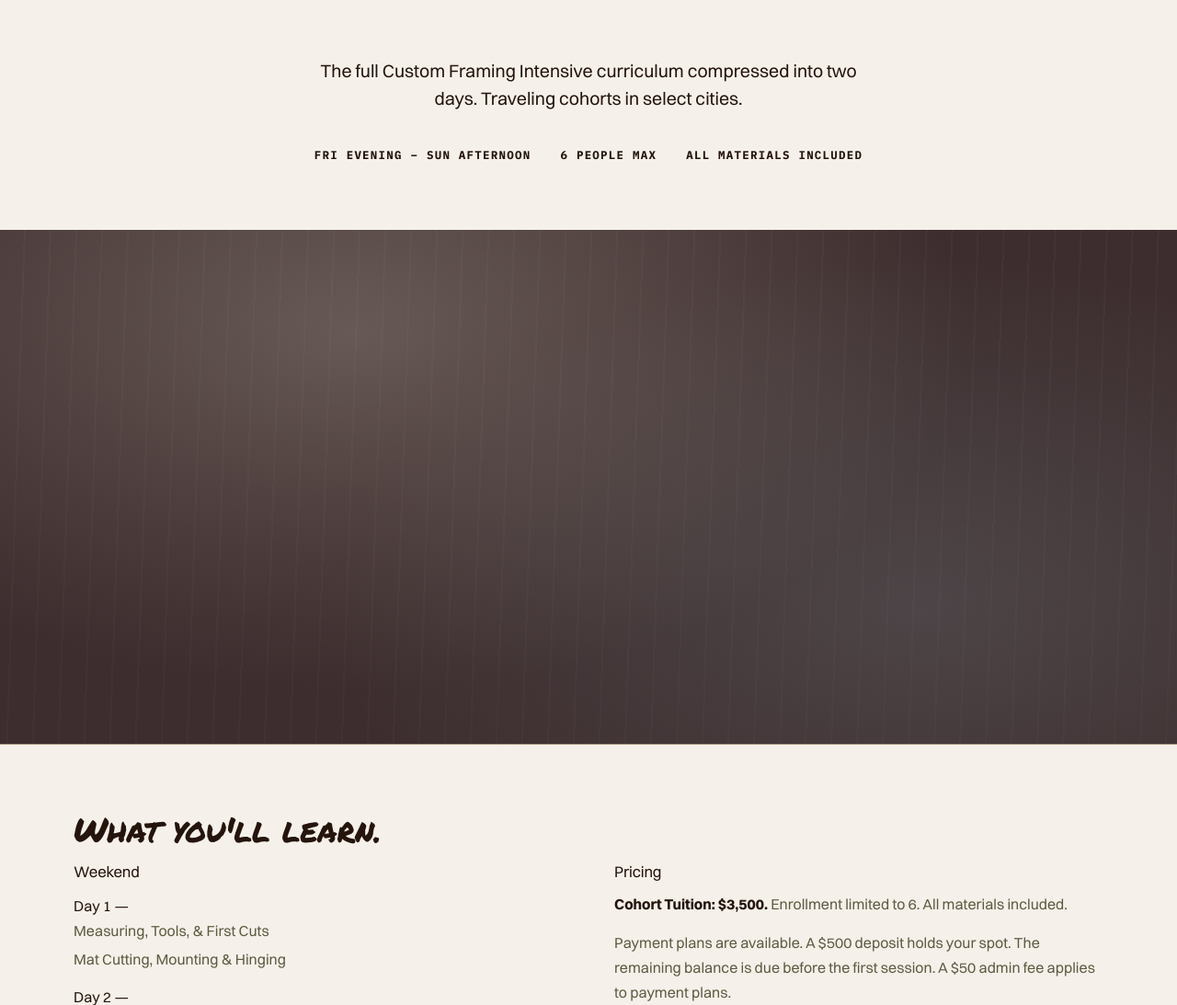
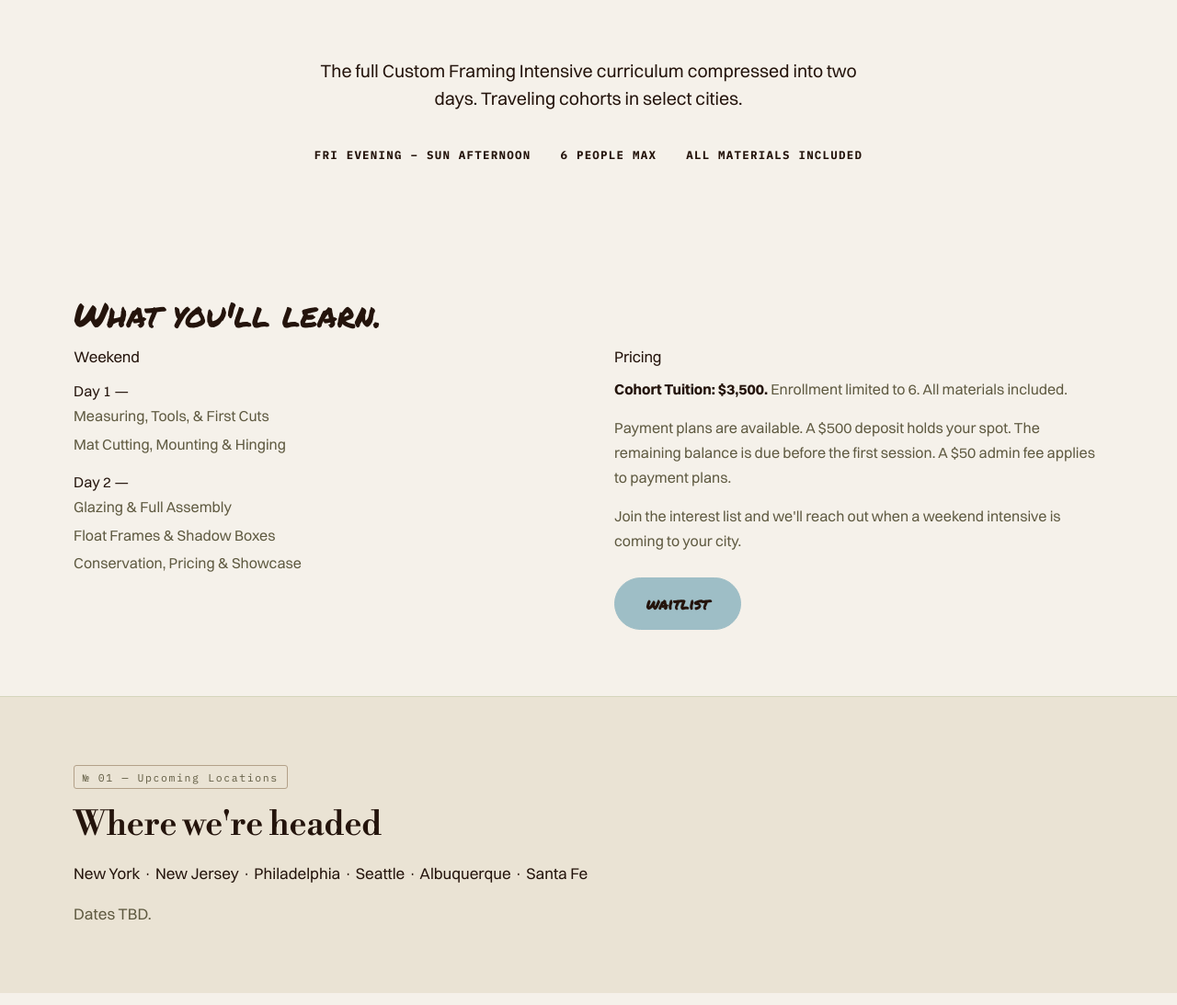
Before and after one commit to Jdrexx/preservationstudio, a Django app: page /weekend/ in a window 1280 px wide. Shown: the part 462-1555 px from the top of the page at 92% size. Run offline with Django 5.2, Linux system fonts and the light colour scheme.

Commit message:
fix(weekend): drop the photo band that was never filled
The weekend page carried a full-bleed `<div class="photo-band photo">` — an
image slot with no image. CSS gave it aspect-ratio 16/7, min-height 15rem and
a `--plum` background, so on a 1440-wide viewport it rendered as 623px of
solid brown (rgb(61,45,46)) with nothing in it.

Measured before the change: the only large contentless coloured block on the
page, top 758, height 623, no text. It also pushed everything below it down
by that 623px, so "What you'll learn" only started at y=1382.

Removed the element and the rule that styled it (`.photo-band`, 26 lines —
nothing else referenced it: no template, no JS, no test). The `.photo` helper
stays: it is the generic "this block accepts a real background-image" hook,
so a real photograph can still drop into any slot later.

Bumped the site.css cache-buster (?v=7 -> ?v=8) for the CSS half.

Verified after the change: 61 tests green x3; the page is 623px shorter
(docH 3157 -> 2534) with no gap left behind — the next section moves up into
the space, header 0, hero 84-758, "What you'll learn" now at 758; zero
contentless coloured blocks remain on /weekend/ or on any other route
(/ , /intensive/, /sentimental-value/, /about/, /contact/, /intensive/apply/);
served CSS carries 0 photo-band rules; procoder check 0 unformatted,
0 blocking.

```diff
--- a/studio/static/studio/css/site.css
+++ b/studio/static/studio/css/site.css
@@ -1368,32 +1368,6 @@ a:hover {
   margin-top: 2.2rem;
 }
 
-/* ---------- Photo band: the workshop/archive image slot ---------- */
-
-.photo-band {
-  aspect-ratio: 16 / 7;
-  min-height: 15rem;
-  background-color: var(--plum);
-  background-image:
-    linear-gradient(180deg, rgba(61, 45, 46, 0.18), rgba(61, 45, 46, 0.42)),
-    radial-gradient(
-      90% 120% at 30% 20%,
-      rgba(222, 214, 195, 0.34),
-      transparent 58%
-    ),
-    radial-gradient(
-      80% 110% at 78% 74%,
-      rgba(158, 190, 198, 0.26),
-      transparent 62%
-    ),
-    repeating-linear-gradient(
-      92deg,
-      transparent 0 26px,
-      rgba(255, 255, 255, 0.03) 26px 28px
-    );
-  border-bottom: 1px solid var(--rule-strong);
-}
-
 /* ---------- Catalogue cards (the PRACTICE row) ---------- */
 
 .catalogue {
--- a/studio/templates/studio/base.html
+++ b/studio/templates/studio/base.html
@@ -8,7 +8,7 @@
   <link rel="icon" type="image/svg+xml" href="{% static 'studio/favicon.svg' %}">
   <link rel="alternate icon" href="{% static 'studio/favicon.svg' %}">
   <link rel="stylesheet" href="{% static 'studio/css/fonts.css' %}?v=3">
-  <link rel="stylesheet" href="{% static 'studio/css/site.css' %}?v=7">
+  <link rel="stylesheet" href="{% static 'studio/css/site.css' %}?v=8">
   {% if request.GET.vibe %}<link rel="stylesheet" href="{% static 'studio/css/vibe-tuner.css' %}?v=3">{% endif %}
   {% block extra_head %}{% endblock %}
 </head>
--- a/studio/templates/studio/weekend.html
+++ b/studio/templates/studio/weekend.html
@@ -20,8 +20,6 @@ then a wide gap, then the two columns.
     </div>
   </div>
 </section>
-
-<div class="photo-band photo" role="img" aria-label="The weekend intensive — a bench mid-build, materials laid out"></div>
 
 {# 02 — What you'll learn: schedule left, pricing right (the mockup's split). #}
 <section class="section">
```
